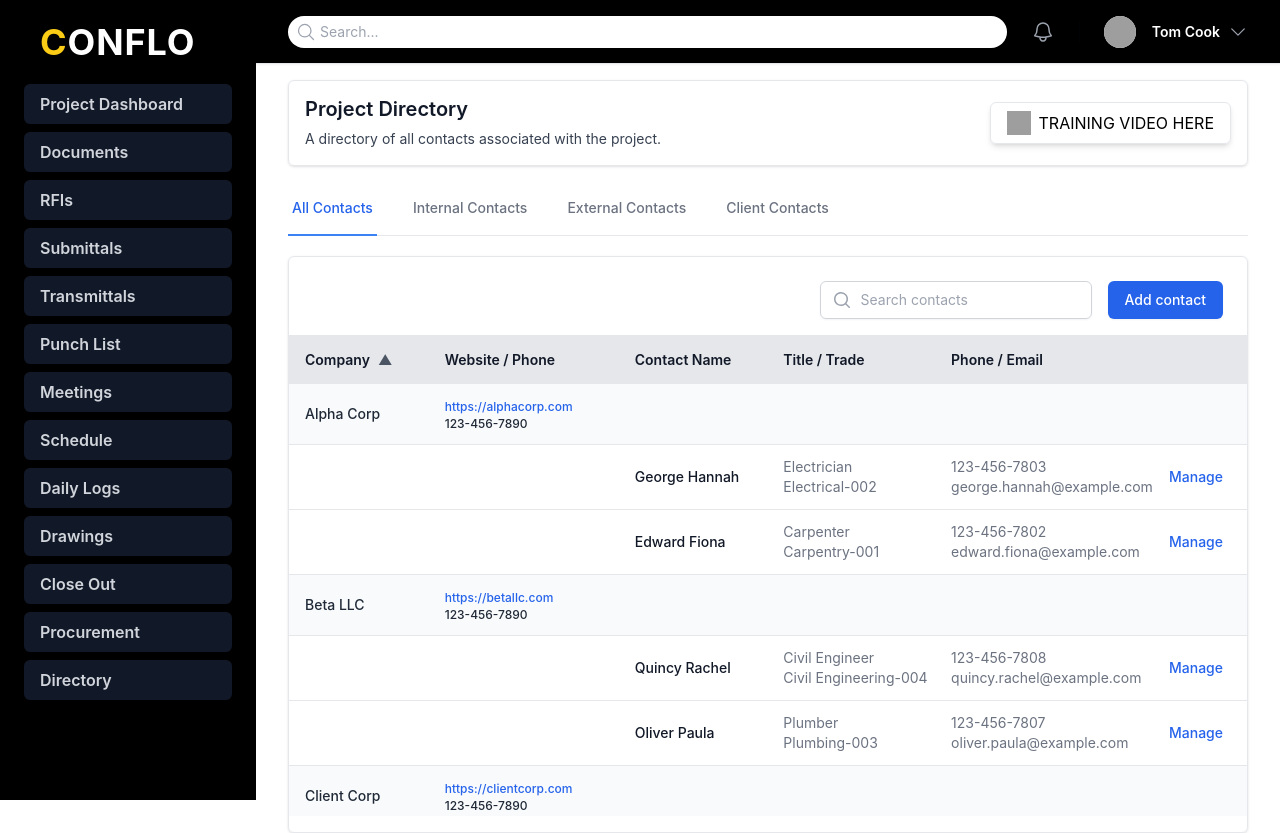
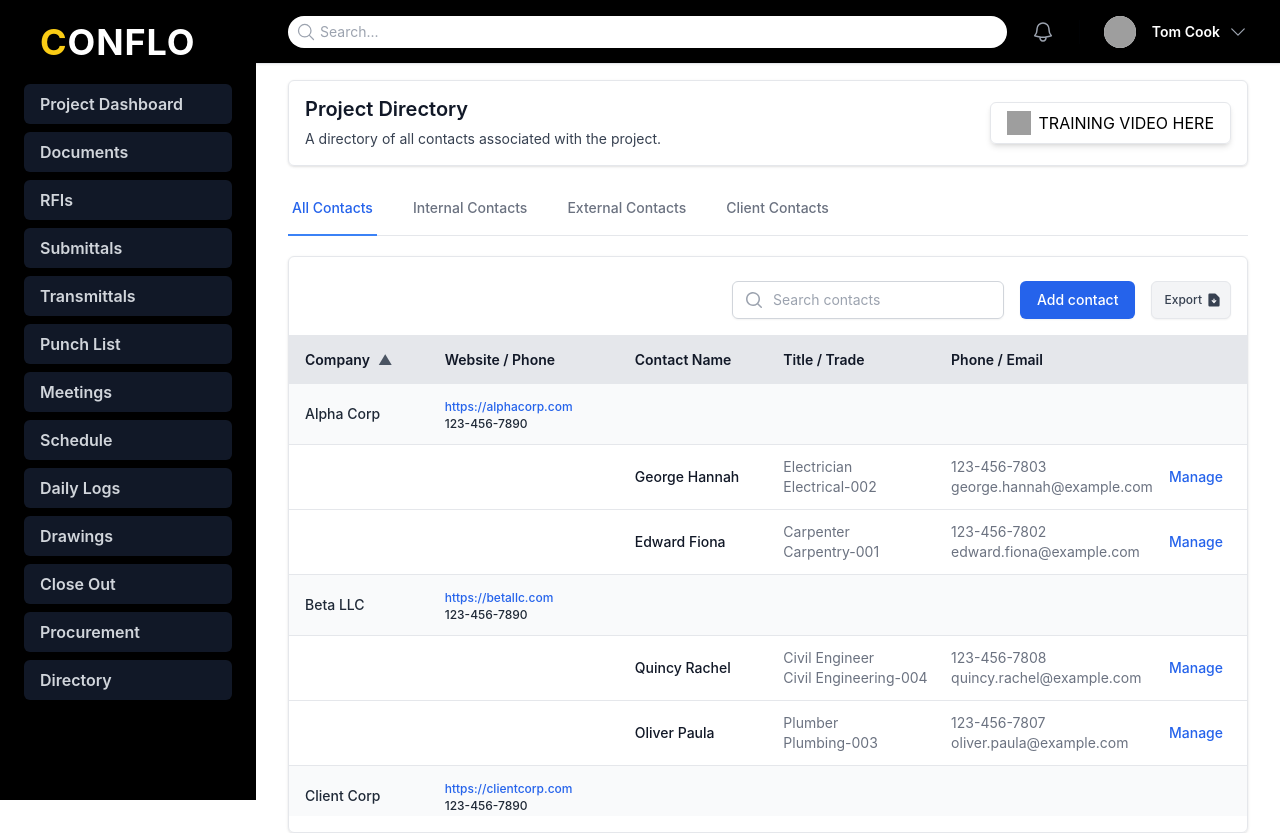
Before and after one commit to ConfloTechnologies/conflo-technologies-react-frontend, a React (Create React App) app: page /directory/project/1 in a window 1280 px wide. Built offline with nearby package versions, Linux system fonts and the light colour scheme; grey boxes are pictures that could not be loaded.

Commit message:
update to directory page

```diff
--- a/src/App/pages/Directory.jsx
+++ b/src/App/pages/Directory.jsx
@@ -1,5 +1,5 @@
 import React, { useState, useEffect, useRef } from 'react';
-import { MagnifyingGlassIcon } from '@heroicons/react/20/solid';
+import { MagnifyingGlassIcon, DocumentArrowDownIcon } from '@heroicons/react/20/solid';
 import NewDirectoryContactForm from '../components/NewDirectoryContactForm.component';
 
 const companiesWithContacts = {
@@ -290,19 +290,38 @@ export default function Directory() {
             {tab.name}
           </a>
         ))}
+        {/* Move the Export button to the right
+        <div className="ml-12 flex items-center">
+          <button
+            type="button"
+            className="inline-flex items-center justify-center rounded-md border border-transparent bg-gray-200 ml-4 px-4 py-2 text-sm font-medium text-gray-700 shadow-sm hover:bg-gray-300 focus:outline-none focus:ring-2 focus:ring-gray-400 focus:ring-offset-2"
+            // onClick={() => }
+          >
+            <p className='text-xs mr-2'>Export</p>
+            <DocumentArrowDownIcon className="h-5 w-5 text-gray-700" />
+          </button>
+        </div> */}
       </nav>
     </div>
   </div>
 </div>
 
+
+
+
       {/* Main Directory Card */}
       <div className="border rounded-md shadow">
 
+
+
+
+
         {/* Search-Bar, Filter, A-Z, and Add-Contact Button */}
-        <div className='px-6 pt-6'>
+        <div className='px-4 pt-6'>
           <div className="sm:flex sm:items-center">
             <div className="sm:flex-auto">
               {/* padding for left hand side */}
+
             </div>
             <div className="mt-3 sm:ml-4 sm:mt-0 relative">
               <label htmlFor="mobile-search-candidate" className="sr-only">Search</label>
@@ -332,15 +351,6 @@ export default function Directory() {
                     className="hidden w-full rounded rounded-md border-gray-300 py-1.5 pl-10 text-sm leading-6 text-gray-900 border-t border-b placeholder:text-gray-400 focus:ring-2 focus:ring-inset focus:ring-blue-600 sm:block"
                   />
                 </div>
-                {/* <div className="hidden sm:flex relative items-center">
-                  <button
-                    type="button"
-                    className="relative inline-flex items-center rounded-r-md px-3 py-2 text-sm font-semibold text-gray-900 border-gray-300 border-r border-b border-t hover:bg-gray-50"
-                    onClick={toggleSortOrder}
-                  >
-                    {sortOrder === 'asc' ? 'Companies A - Z ▲' : 'Companies Z - A ▼'}
-                  </button>
-                </div> */}
               </div>
             </div>
             <div className="flex my-6 sm:my-0 ml-4">
@@ -353,6 +363,14 @@ export default function Directory() {
                 onClick={() => setIsNewContactModalOpen(true)}
               >
                 Add contact
+              </button>
+              <button
+                type="button"
+                className=" inline-flex items-center justify-center rounded-md border  bg-gray-100 ml-4 px-2 py-2 text-sm font-medium text-gray-700 shadow-sm hover:bg-gray-300 focus:outline-none focus:ring-2 focus:ring-gray-400 focus:ring-offset-2"
+                // onClick={() => }
+                >
+                <p className='text-xs ml-1 mr-1'>Export</p>
+                <DocumentArrowDownIcon className="h-4 w-4 text-gray-700" />
               </button>
             </div>
           </div>
```
Lines whose indentation alone changed are shown as unchanged.
